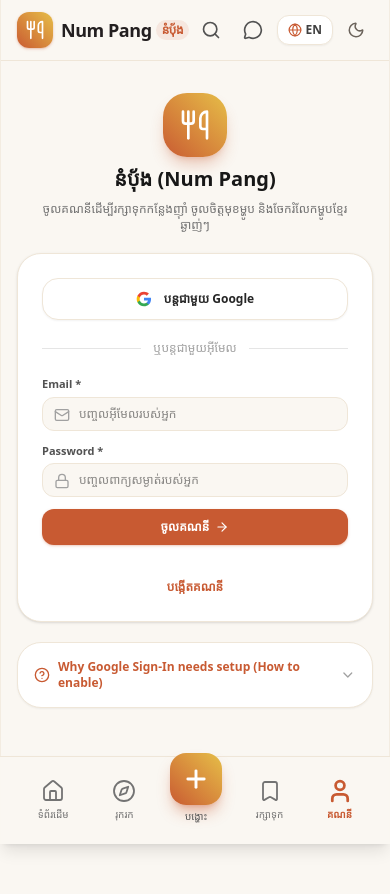
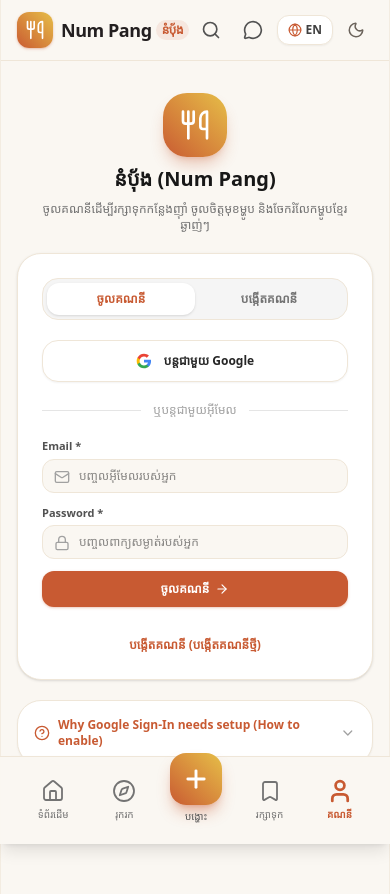
Before and after one commit to vireakjame622-blip/Num-Pang, a Next.js app: page /login in a window 390 px wide. Before the commit the page ends 844 px from the top, so only its background shows below. Built offline with nearby package versions, Linux system fonts and the light colour scheme; no server answers; a web font is replaced by a local one.

Commit message:
feat: add clear segmented tabs for Sign In and Create Account on mobile

```diff
--- a/src/app/(auth)/login/page.tsx
+++ b/src/app/(auth)/login/page.tsx
@@ -117,13 +117,66 @@
 
       {/* Card */}
       <div className="bg-white dark:bg-[#1B1C22] rounded-3xl p-6 border border-[#EFE6D8] dark:border-[#2C2E38] shadow-sm space-y-5">
+        {/* Mode Switcher Tabs */}
+        <div className="grid grid-cols-2 p-1 rounded-2xl bg-neutral-100 dark:bg-[#121316] border border-[#EFE6D8] dark:border-[#2C2E38]">
+          <button
+            type="button"
+            onClick={() => {
+              setIsSignUp(false);
+              setErrorMsg("");
+              setSuccessNotice("");
+            }}
+            className={`py-2 text-xs font-bold rounded-xl transition-all cursor-pointer ${
+              !isSignUp
+                ? "bg-white dark:bg-[#1B1C22] text-[#C85A32] shadow-sm"
+                : "text-neutral-500 hover:text-neutral-900 dark:hover:text-neutral-200"
+            }`}
+          >
+            {t.signIn}
+          </button>
+          <button
+            type="button"
+            onClick={() => {
+              setIsSignUp(true);
+              setErrorMsg("");
+              setSuccessNotice("");
+            }}
+            className={`py-2 text-xs font-bold rounded-xl transition-all cursor-pointer ${
+              isSignUp
+                ? "bg-white dark:bg-[#1B1C22] text-[#C85A32] shadow-sm"
+                : "text-neutral-500 hover:text-neutral-900 dark:hover:text-neutral-200"
+            }`}
+          >
+            {t.signUp}
+          </button>
+        </div>
+
         {errorMsg && (
-          <div className="p-3.5 rounded-2xl bg-red-50 dark:bg-red-950/30 border border-red-200 dark:border-red-900/40 text-red-700 dark:text-red-300 text-xs flex items-start gap-2.5 leading-relaxed">
-            <AlertCircle className="w-4 h-4 flex-shrink-0 mt-0.5 text-red-600" />
-            <div>
-              <p className="font-bold">Authentication Notice</p>
-              <p className="mt-0.5">{errorMsg}</p>
+          <div className="p-3.5 rounded-2xl bg-red-50 dark:bg-red-950/30 border border-red-200 dark:border-red-900/40 text-red-700 dark:text-red-300 text-xs flex flex-col gap-2 leading-relaxed">
+            <div className="flex items-start gap-2.5">
+              <AlertCircle className="w-4 h-4 flex-shrink-0 mt-0.5 text-red-600" />
+              <div>
+                <p className="font-bold">Authentication Notice</p>
+                <p className="mt-0.5">{errorMsg}</p>
+              </div>
             </div>
+            {errorMsg.toLowerCase().includes("invalid login credentials") && !isSignUp && (
+              <div className="mt-1 pt-2 border-t border-red-200/60 dark:border-red-900/50 flex flex-col sm:flex-row sm:items-center justify-between gap-2">
+                <span className="text-[11px] text-neutral-600 dark:text-neutral-300">
+                  មិនទាន់មានគណនីមែនទេ?
+                </span>
+                <button
+                  type="button"
+                  onClick={() => {
+                    setIsSignUp(true);
+                    setErrorMsg("");
+                  }}
+                  className="px-3 py-1.5 rounded-xl bg-[#C85A32] text-white text-[11px] font-bold hover:bg-[#B34925] transition-colors inline-block w-fit cursor-pointer"
+                >
+                  ចុចទីនេះដើម្បីចុះឈ្មោះបង្កើតគណនីថ្មី
+                </button>
+              </div>
+            )}
           </div>
         )}
 
@@ -254,7 +307,7 @@
           <button
             type="submit"
             disabled={loading}
-            className="w-full py-2.5 rounded-xl bg-[#C85A32] text-white text-xs font-bold hover:bg-[#B34925] transition-colors flex items-center justify-center gap-1.5 shadow-sm shadow-[#C85A32]/25"
+            className="w-full py-2.5 rounded-xl bg-[#C85A32] text-white text-xs font-bold hover:bg-[#B34925] transition-colors flex items-center justify-center gap-1.5 shadow-sm shadow-[#C85A32]/25 cursor-pointer"
           >
             {loading ? (
               <div className="w-4 h-4 border-2 border-white border-t-transparent rounded-full animate-spin" />
@@ -267,13 +320,18 @@
           </button>
         </form>
 
-        {/* Toggle Sign in / Sign up */}
-        <div className="text-center pt-2">
+        {/* Toggle Sign in / Sign up bottom link */}
+        <div className="text-center pt-1">
           <button
-            onClick={() => setIsSignUp(!isSignUp)}
-            className="text-xs font-semibold text-[#C85A32] hover:underline"
+            type="button"
+            onClick={() => {
+              setIsSignUp(!isSignUp);
+              setErrorMsg("");
+              setSuccessNotice("");
+            }}
+            className="text-xs font-semibold text-[#C85A32] hover:underline cursor-pointer"
           >
-            {isSignUp ? "Already have an account? Sign In" : t.signUp}
+            {isSignUp ? "Already have an account? Sign In (ចូលគណនី)" : `${t.signUp} (បង្កើតគណនីថ្មី)`}
           </button>
         </div>
       </div>
```
